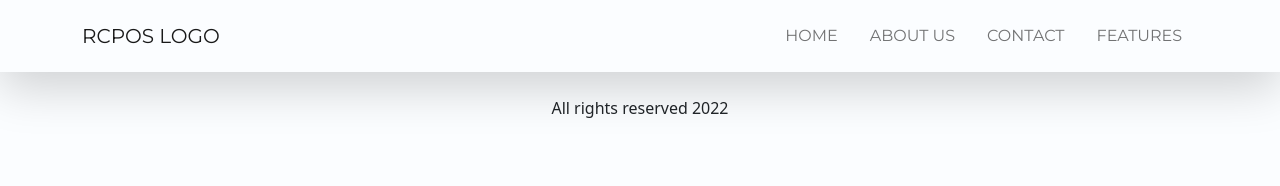
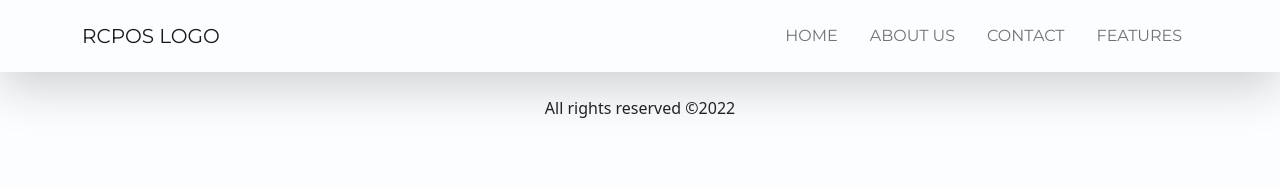
Before and after one commit to jlbbacs/RCPOS, a React (Create React App) app: page /ourclients in a window 1280 px wide. Shown: the top 186 px of the page. Built offline with nearby package versions, Linux system fonts and the light colour scheme; a web font is replaced by a local one.

Commit message:
copyright

```diff
--- a/src/components/Footer.js
+++ b/src/components/Footer.js
@@ -3,7 +3,7 @@ import React from 'react'
 const Footer = () => {
   return (
     <div>
- <p className="footer text-center mt-5">All rights reserved 2022</p>
+ <p className="footer text-center mt-5">All rights reserved ©2022</p>
 
     </div>
   )
```
